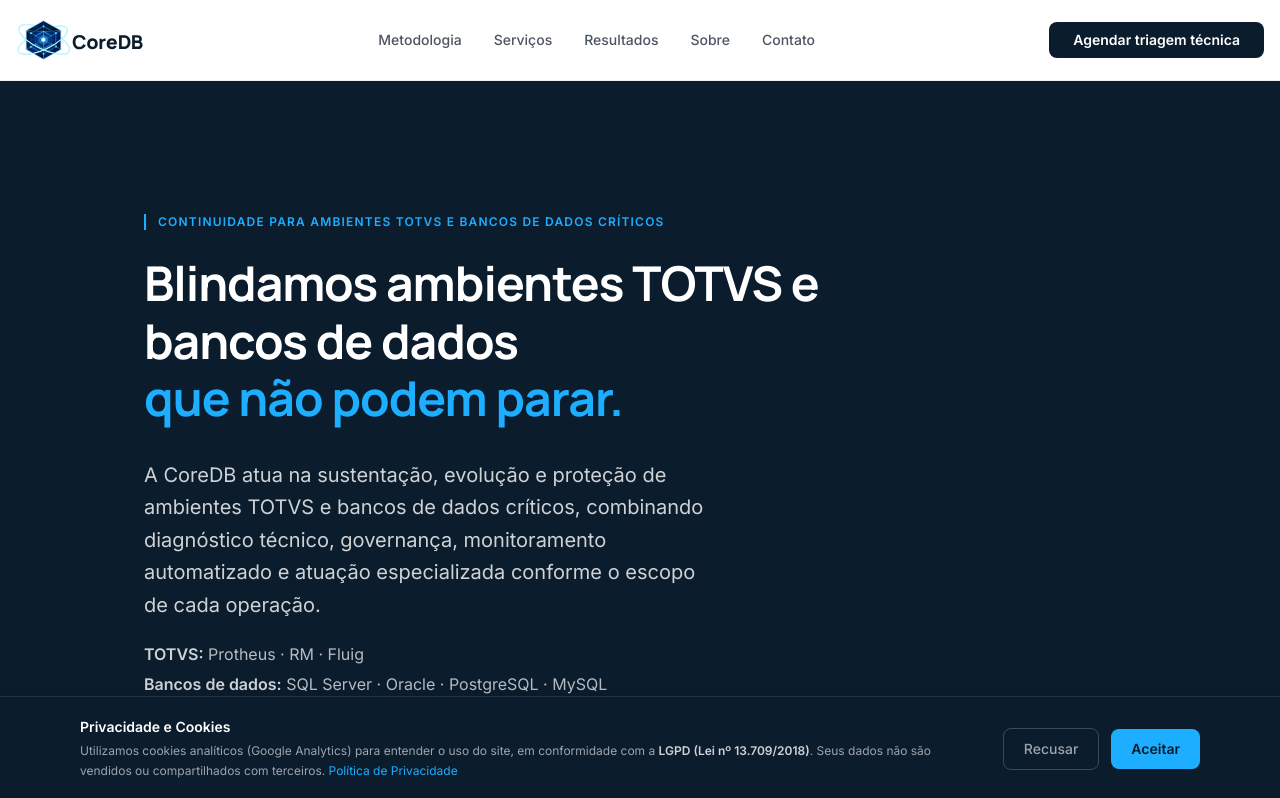
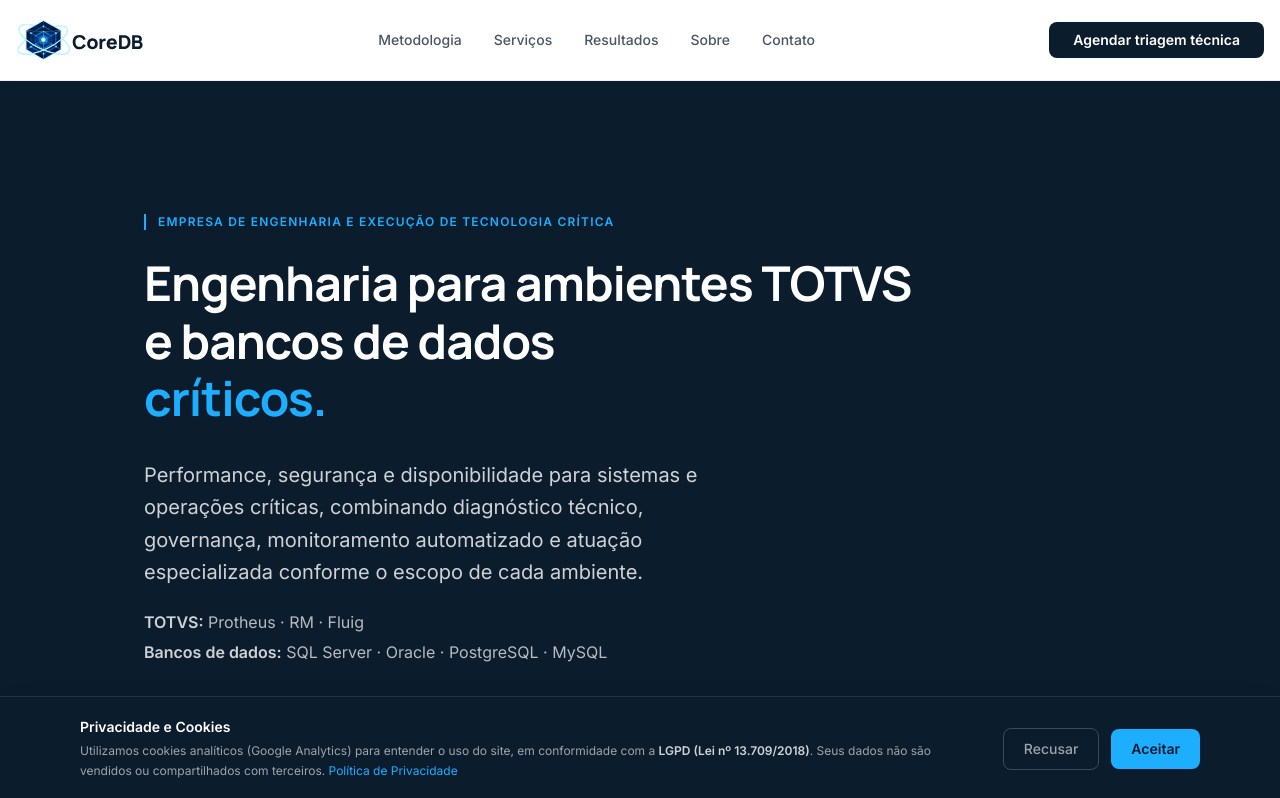
Before and after one commit to HenriqueVAraujo/CoreDB-LTDA, a Next.js app: page / in a window 1280 px wide. Shown: the top 798 px of the page. Built offline with nearby package versions, Linux system fonts and the light colour scheme.

Commit message:
fix(brand): reposiciona hero institucional

```diff
--- a/src/components/Hero.tsx
+++ b/src/components/Hero.tsx
@@ -21,27 +21,24 @@ export default function Hero() {
   return (
     <section className="relative bg-[#0B1C2D] min-h-[85vh] flex items-center py-24 lg:py-32 overflow-hidden">
 
-      {/* ─── Layout duas colunas ─── */}
       <div className="container mx-auto px-4 max-w-5xl relative z-10 w-full">
         <div className="max-w-3xl">
-
-          {/* ── Copy + CTAs + trust bar ── */}
           <div className="text-white">
 
             <span className="inline-block text-[var(--coredb-cyan)] font-semibold tracking-widest uppercase text-xs mb-6 border-l-2 border-[var(--coredb-cyan)] pl-3">
-              CONTINUIDADE PARA AMBIENTES TOTVS E BANCOS DE DADOS CRÍTICOS
+              EMPRESA DE ENGENHARIA E EXECUÇÃO DE TECNOLOGIA CRÍTICA
             </span>
 
             <h1 className="text-4xl md:text-6xl font-extrabold tracking-tight leading-[1.1] mb-8">
-              Blindamos ambientes TOTVS e bancos de dados{' '}
+              Engenharia para ambientes TOTVS e bancos de dados{' '}
               <br className="hidden md:block" />
-              <span className="text-[var(--coredb-cyan)]">que não podem parar.</span>
+              <span className="text-[var(--coredb-cyan)]">críticos.</span>
             </h1>
 
             <p className="text-lg md:text-xl text-white/80 mb-5 max-w-xl leading-relaxed">
-              A CoreDB atua na sustentação, evolução e proteção de ambientes TOTVS e bancos de dados
-              críticos, combinando diagnóstico técnico, governança, monitoramento automatizado e
-              atuação especializada conforme o escopo de cada operação.
+              Performance, segurança e disponibilidade para sistemas e operações críticas,
+              combinando diagnóstico técnico, governança, monitoramento automatizado e atuação
+              especializada conforme o escopo de cada ambiente.
             </p>
 
             <ul
@@ -80,7 +77,6 @@ export default function Hero() {
               </button>
             </div>
 
-            {/* Trust bar */}
             <div className="grid grid-cols-1 sm:grid-cols-3 gap-8 pt-10 border-t border-white/10">
 
               <div className="flex items-start gap-3">
@@ -134,7 +130,6 @@ export default function Hero() {
         </div>
       </div>
 
-      {/* Gradiente de fundo sutil (substitui a div de bg anterior) */}
       <div className="absolute inset-0 pointer-events-none -z-10">
         <div className="absolute right-0 top-0 w-2/3 h-full bg-[radial-gradient(ellipse_at_top_right,_rgba(29,174,255,0.07),_transparent_60%)]" />
       </div>
```
